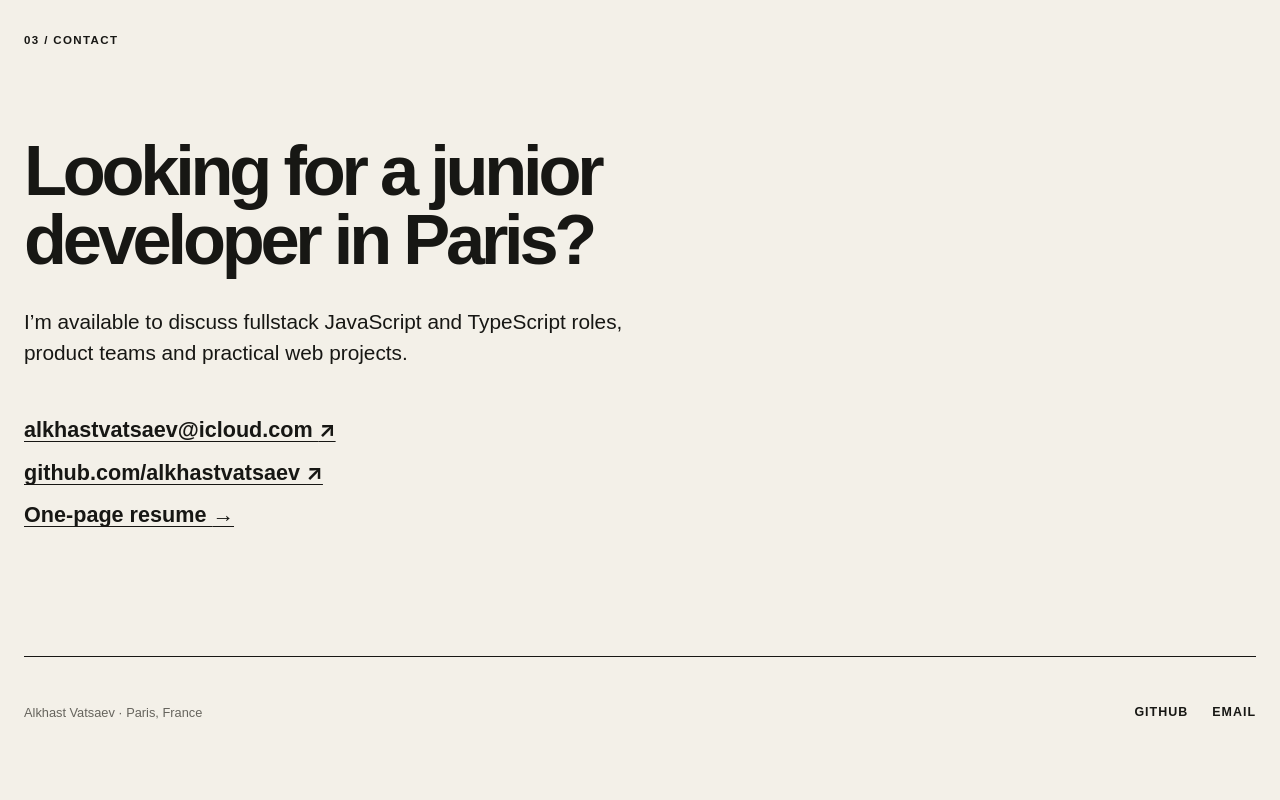
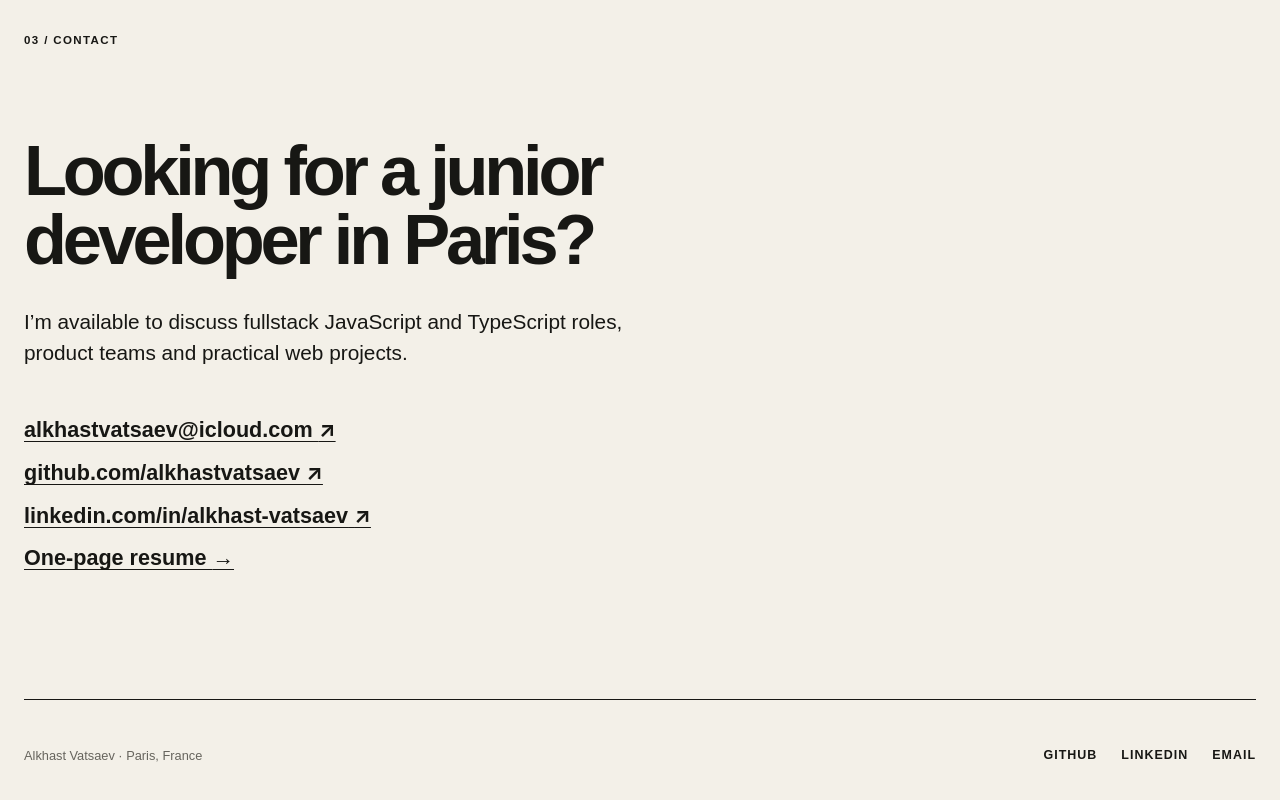
Before and after one commit to alkhastvatsaev/portfolio, a Next.js app: page / in a window 1280 px wide. Shown: the part 4127-4927 px from the top of the page. Before the commit the page ends 4894 px from the top, so only its background shows below. Built offline with nearby package versions, Linux system fonts and the light colour scheme.

Commit message:
link verified LinkedIn profile

```diff
--- a/src/app/layout.tsx
+++ b/src/app/layout.tsx
@@ -84,6 +84,13 @@ export default function RootLayout({
             >
               GitHub
             </a>
+            <a
+              href="https://www.linkedin.com/in/alkhast-vatsaev/"
+              target="_blank"
+              rel="noreferrer"
+            >
+              LinkedIn
+            </a>
             <a href="mailto:alkhastvatsaev@icloud.com">Email</a>
           </div>
         </footer>
--- a/src/app/page.tsx
+++ b/src/app/page.tsx
@@ -112,6 +112,14 @@ export default function Home() {
           >
             github.com/alkhastvatsaev <span aria-hidden="true">↗</span>
           </a>
+          <a
+            href="https://www.linkedin.com/in/alkhast-vatsaev/"
+            target="_blank"
+            rel="noreferrer"
+          >
+            linkedin.com/in/alkhast-vatsaev{" "}
+            <span aria-hidden="true">↗</span>
+          </a>
           <Link href="/resume">
             One-page resume <span aria-hidden="true">→</span>
           </Link>
--- a/src/app/resume/page.tsx
+++ b/src/app/resume/page.tsx
@@ -36,6 +36,10 @@ export default function ResumePage() {
             <br />
             <a href="https://github.com/alkhastvatsaev">
               github.com/alkhastvatsaev
+            </a>
+            <br />
+            <a href="https://www.linkedin.com/in/alkhast-vatsaev/">
+              linkedin.com/in/alkhast-vatsaev
             </a>
           </address>
         </header>
```
